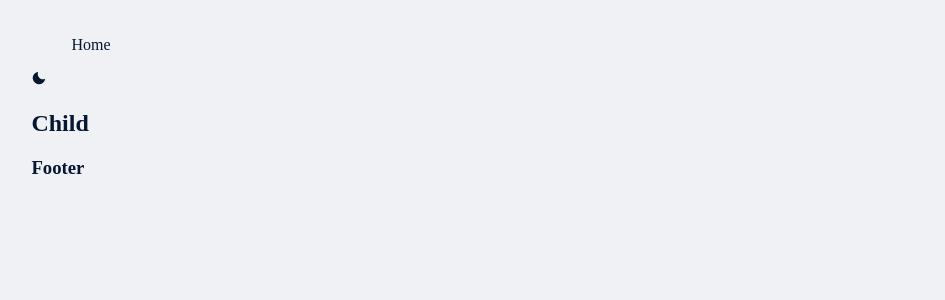
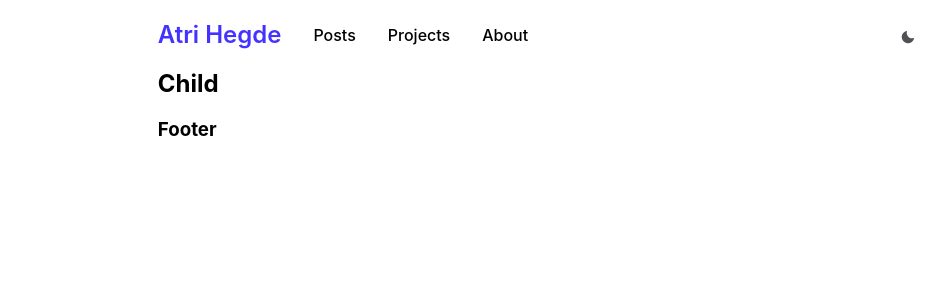
Before and after one commit to hegde-atri/old-hegdeatri-dot-com, a Next.js app: page / in a window 1280 px wide. Shown: the top 300 px of the page, without its empty margins (103-1048 px from the left). Built offline with nearby package versions, Linux system fonts and the light colour scheme.

Commit message:
finished header

```diff
--- a/components/Header/Header.tsx
+++ b/components/Header/Header.tsx
@@ -3,6 +3,7 @@ import { useTheme } from "next-themes";
 import { useState, useEffect } from "react";
 import { SunIcon } from "./Sun";
 import { MoonIcon } from "./Moon";
+import Link from "next/link";
 
 
 const ThemeSwitch = () => {
@@ -19,13 +20,13 @@ const ThemeSwitch = () => {
 
 	if (theme == "dark") {
 		return (
-			<span onClick={() => setTheme('light')}>
+			<span className={styles.themeButton} onClick={() => setTheme('light')}>
 				<SunIcon />
 			</span>
 		)
 	} else {
 		return (
-			<span onClick={() => setTheme('dark')}>
+			<span className={styles.themeButton} onClick={() => setTheme('dark')}>
 				<MoonIcon />
 			</span>
 		)
@@ -34,11 +35,28 @@ const ThemeSwitch = () => {
 
 export function Header() {
 	return (
-		<header>
-			<nav>
-				<ul>Home</ul>
-				<ThemeSwitch />
-			</nav>
+		<header className={styles.header}>
+			<div className={styles.headerDiv}>
+				<Link href="/">
+					<a className={styles.navLink}>
+						<span className={styles.name}>Atri Hegde</span>
+					</a>
+				</Link>
+				<nav className={styles.nav}>
+					<Link href="/posts">
+						<a className={styles.navLink}>Posts</a>
+					</Link>
+					<Link href="/projects">
+						<a className={styles.navLink}>Projects</a>
+					</Link>
+					<Link href="/about">
+						<a className={styles.navLink}>About</a>
+					</Link>
+				</nav>
+				<nav className={styles.themeNav}>
+					<ThemeSwitch />
+				</nav>
+			</div>
 		</header>
 	);
 }
--- a/styles/Header.module.css
+++ b/styles/Header.module.css
@@ -0,0 +1,46 @@
+.header {
+  display: inline;
+}
+
+.headerDiv {
+  display: flex;
+}
+
+.themeButton {
+  color: var(--extra-muted-light);
+}
+[data-theme='dark'].themeButton {
+  color: var(--extra-muted-dark);
+}
+
+.themeNav {
+  margin-top: auto;
+}
+
+
+
+.name {
+  font-size: x-large;
+  font-weight: 600;
+  color: var(--logo-light);
+}
+[data-theme='dark'] .name {
+  color: var(--logo-dark);
+}
+
+.nav {
+  margin-top: auto;
+  margin-bottom: auto;
+  margin-right: auto;
+}
+
+.navLink {
+  text-decoration: none;
+  margin-right: 2rem;
+  font-weight: 500;
+  color: var(--color-white);
+}
+
+[data-theme='dark'] .navLink {
+  color: var(--color-dark)
+}
--- a/styles/Layout.module.css
+++ b/styles/Layout.module.css
@@ -1,12 +1,12 @@
 .container {
   margin: auto;
   padding: 0.75rem;
-  width: 80%;
+  width: 60%;
 }
 
-@media only screen and (max-width: 800px) {
+@media only screen and (max-width: 700px) {
   .container{
-    width: 20%;
-    padding: 20px;
+    width: 90%;
+    padding: 0.5rem;
   }
 }
--- a/styles/globals.css
+++ b/styles/globals.css
@@ -1,13 +1,33 @@
+:root{
+  --font-weight-bold: 600;
+  --font-weight-medium: 500;
+  --font-weight-light: 400;
+  --font-family: "Wotfard",Futura,-apple-system,sans-serif;
+  --font-family-mono: "League Mono","Fira Mono",monospace;
+  --font-family-spicy: "Sriracha","Wotfard",Futura,-apple-system,sans-serif;
+  --reach-dialog: 1;
+  --extra-muted-light: #4F5155;
+  --extra-muted-dark: #B6B8BA;
+  --logo-light: #4433FF;
+  --logo-dark: #617BFF;
+  --bg-light: #EFF1F5;
+  --color-light: #071731;
+  --bg-dark: #0E141B;
+  --color-dark: #F2F5F7;
+  --dark1: #1E262F;
+}
+
 html,
 body {
-  color: #071731;
-  background: #EFF1F5;
+  color: var(--color-white);
+  background: var(--bg-white);
+  font-family: var(--font-family);
 }
 
 [data-theme='dark'],
 [data-theme='dark'] body {
-  color: #F2F5F7;
-  background: #0E141B;
+  color: var(--color-dark);
+  background: var(--bg-dark);
 }
 
 [data-theme='dark'].card {
```
